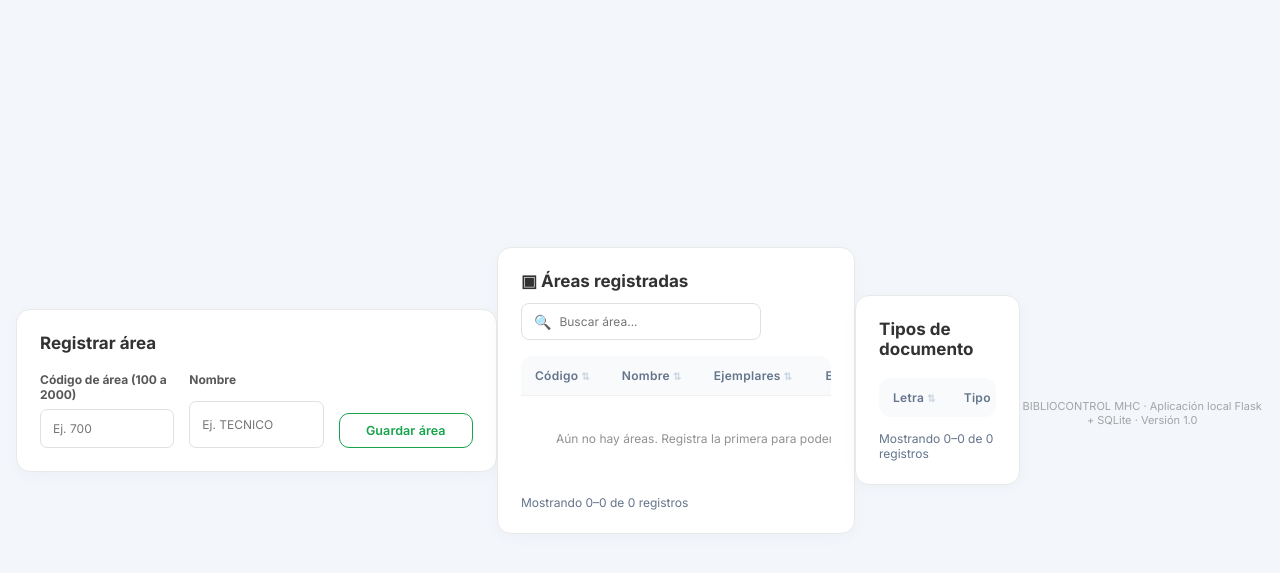
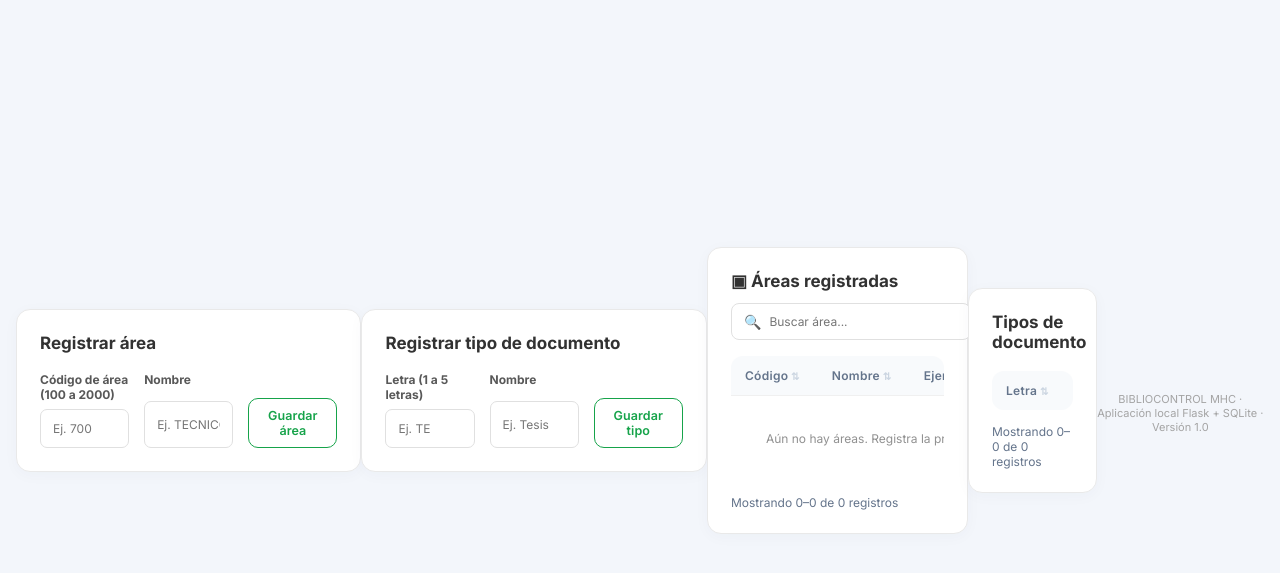
Before and after one commit to FALB0512/BIBLIOCONTROL_MHC, a Python web app: template templates/areas.html in a window 1280 px wide. Shown: the top 573 px of the page. Run offline with Jinja, Linux system fonts and the light colour scheme; the template is opened without the code that fills it, so the values that code supplies are empty.

Commit message:
Permitir crear tipos de documento desde la pantalla de Áreas
- Letra de 1 a 5 letras (se guarda en mayúsculas) y nombre obligatorio.
- No se repiten letras; los tipos existentes no se modifican ni se borran.
- Los tipos nuevos aparecen de inmediato en el registro de ejemplares.

Claude-Session: https://claude.ai/code/session_01FHvqgy3CNZPiUCgDmdS5tK

```diff
--- a/templates/areas.html
+++ b/templates/areas.html
@@ -9,6 +9,16 @@
     <label>Código de área (100 a 2000)<input name="code" type="number" min="100" max="2000" required placeholder="Ej. 700"></label>
     <label>Nombre<input name="name" maxlength="100" required placeholder="Ej. TECNICO"></label>
     <button class="button success form-end">Guardar área</button>
+  </form>
+</section>
+
+<section class="panel">
+  <h2>Registrar tipo de documento</h2>
+  <form method="post" action="{{ url_for('create_type') }}" class="form-grid cols-3">
+    <input type="hidden" name="csrf" value="{{ csrf_token }}">
+    <label>Letra (1 a 5 letras)<input name="code" maxlength="5" pattern="[A-Za-z]{1,5}" required placeholder="Ej. TE"></label>
+    <label>Nombre<input name="name" maxlength="100" required placeholder="Ej. Tesis"></label>
+    <button class="button success form-end">Guardar tipo</button>
   </form>
 </section>
 
```
Also changed, not shown: services/areas.py (+14 -0 lines), views/areas.py (+11 -1 lines).
